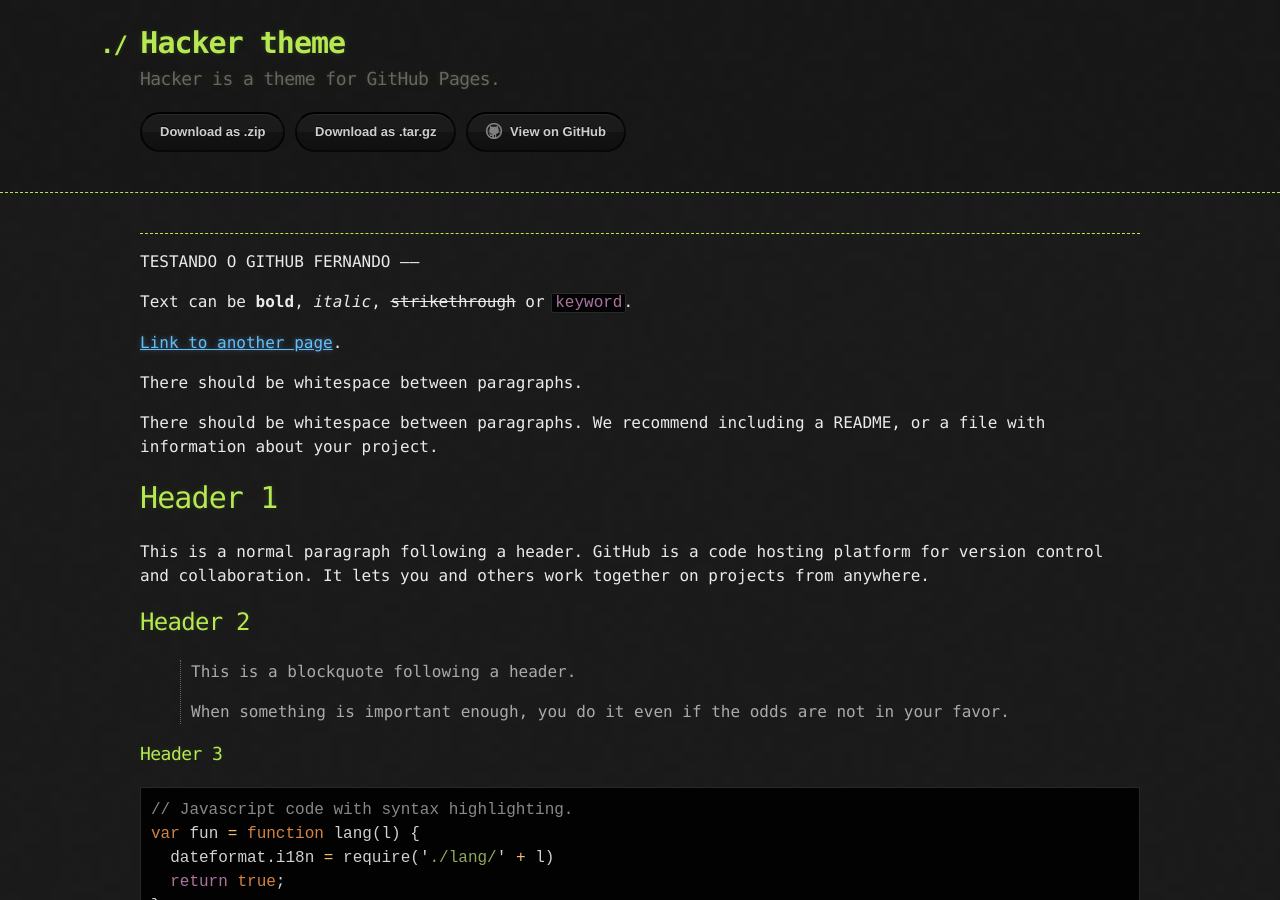
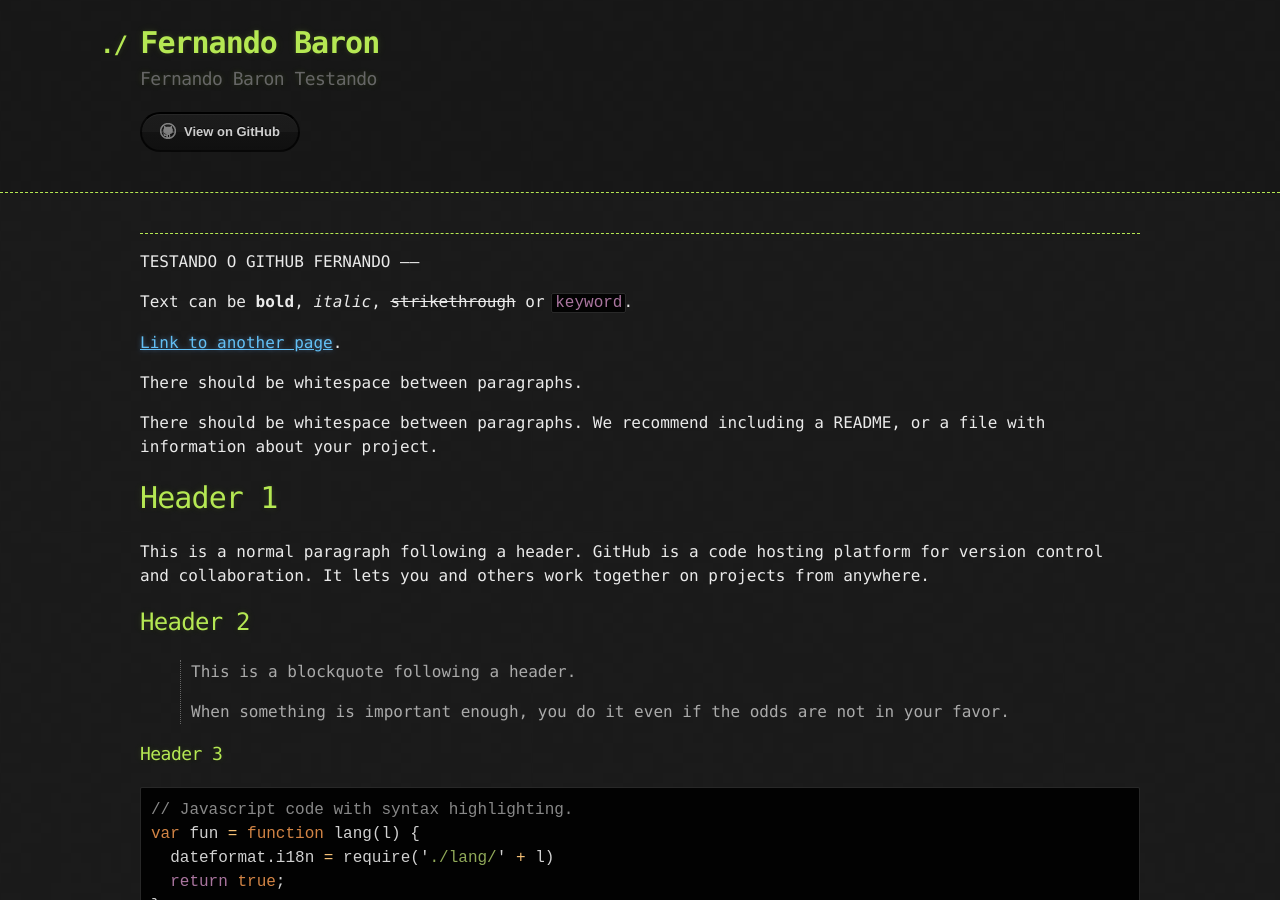
Before and after one commit to fernandobaron1/fernandobaron1.github.io, a Jekyll site: the page built from index.md, in a window 1280 px wide and 900 px high. Built offline with Jekyll 4.4.1, drawn with Linux system fonts in a browser that asks for light colours.

Commit message:
Teste Github 2

```diff
--- a/_config.yml
+++ b/_config.yml
@@ -1,5 +1,5 @@
-title: Hacker theme
-description: Hacker is a theme for GitHub Pages.
-show_downloads: true
+title: Fernando Baron
+description: Fernando Baron Testando
+show_downloads: false
 google_analytics:
 theme: jekyll-theme-hacker
```
